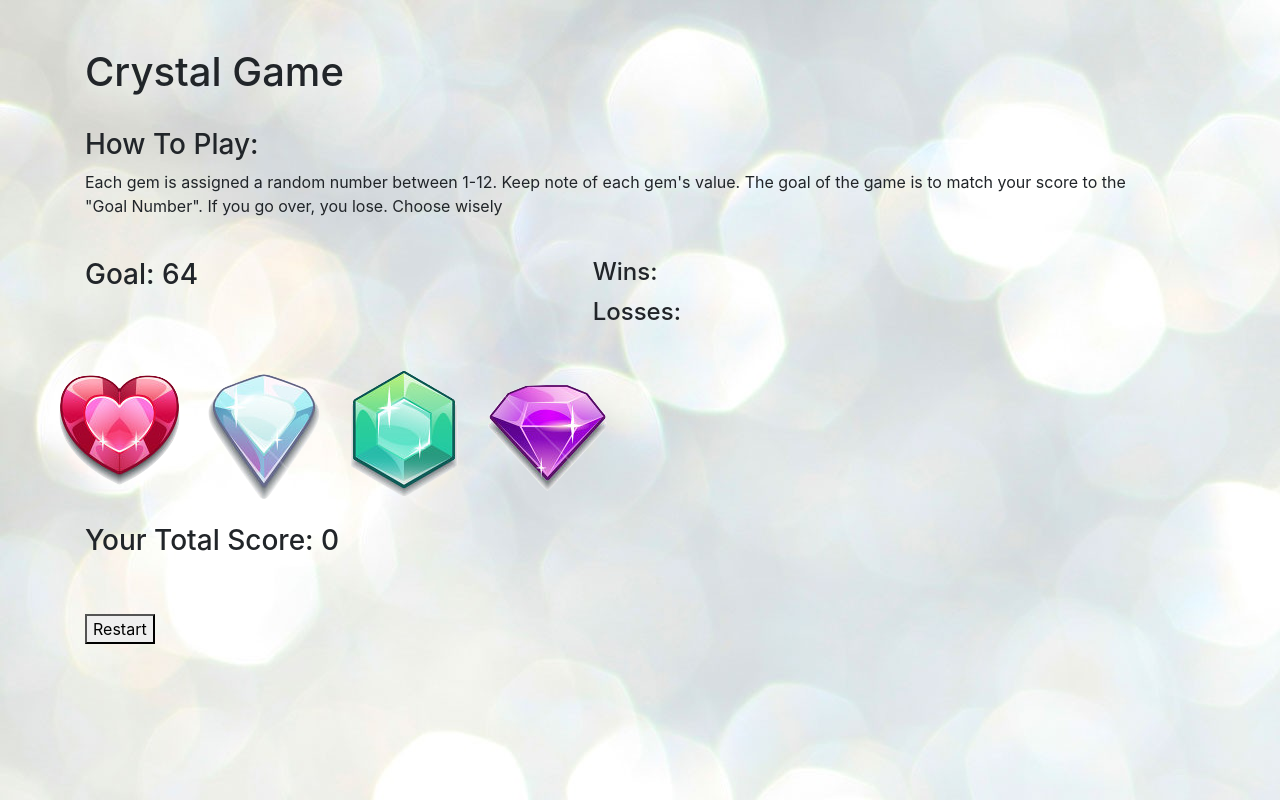
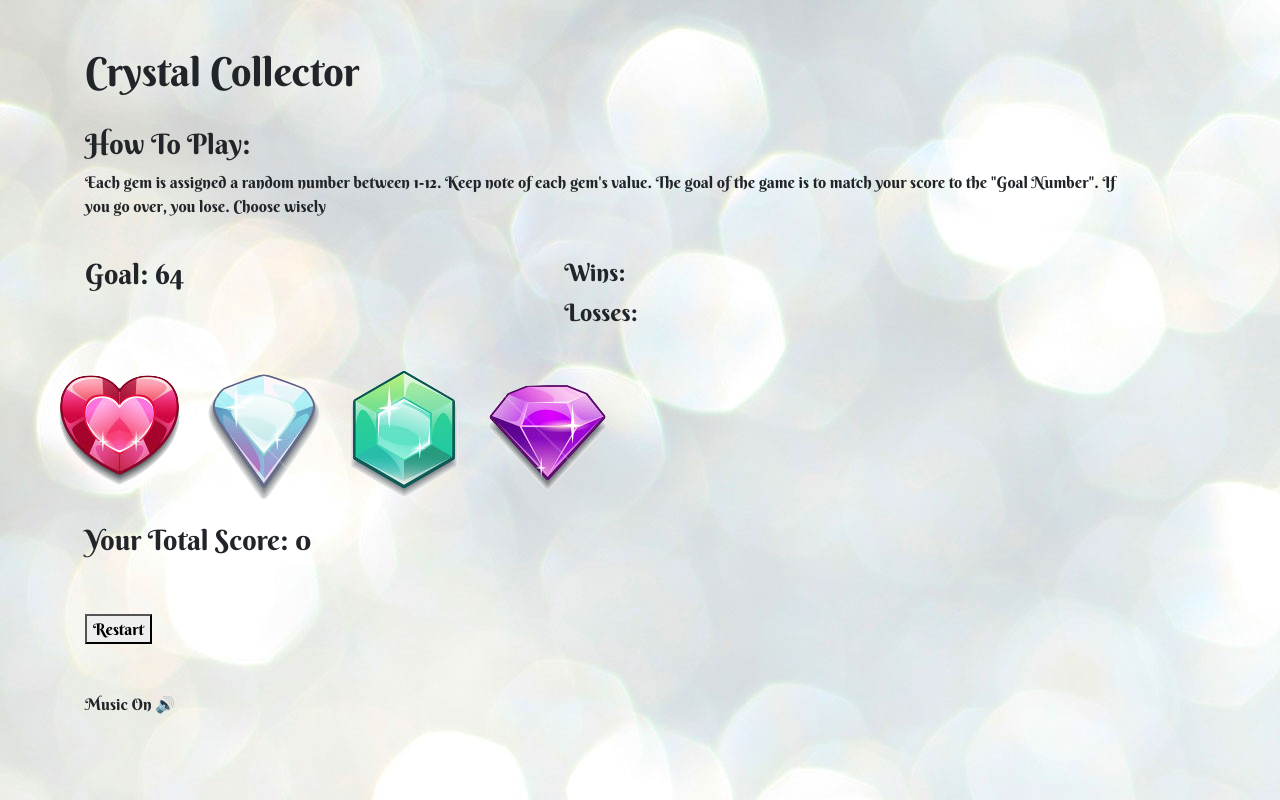
Before and after one commit to jbong0/CrystalCollector, a plain HTML site: page index.html in a window 1280 px wide. Drawn offline with nearby package versions, Linux system fonts and the light colour scheme.

Commit message:
Added Music Off button

```diff
--- a/assets/css/style.css
+++ b/assets/css/style.css
@@ -1,4 +1,9 @@
 
 body{
-    background-image: url('../images/glitz.jpg')
+    background-image: url('../images/glitz.jpg');
+    font-family: 'Berkshire Swash', cursive;
 }
+
+#music{
+	text-align: right;
+}
--- a/assets/javascript/game.js
+++ b/assets/javascript/game.js
@@ -101,4 +101,27 @@ $("#restartGame").on("click", function(){
 
 });
 
+
 audio.play();
+
+
+$("#music").on("click", function(){
+if(audio.play()){
+$("#music").html("<p>Music Off 	&#x1f507;</p>");
+audio.pause();
+
+
+}
+
+// $("#music").on("click", function(){
+// if(audio.pause()){}
+// $("#music").html("<p>Music On &#x1f50a;</p");
+// audio.play();
+
+});
+
+
+
+// $("#music").on("click", function(){
+// 	$("#music").html("<p>Music On &#x1f50a;</p>");
+// audio.play();
--- a/index.html
+++ b/index.html
@@ -12,6 +12,8 @@
     <link rel="stylesheet" href="assets/css/style.css">
     <!-- JQuery -->
     <script src="https://code.jquery.com/jquery-3.3.1.js" integrity="sha256-2Kok7MbOyxpgUVvAk/HJ2jigOSYS2auK4Pfzbm7uH60=" crossorigin="anonymous"></script>
+    <!-- google fonts -->
+    <link href="https://fonts.googleapis.com/css?family=Berkshire+Swash" rel="stylesheet">
 
 </head>
 
@@ -22,7 +24,7 @@
 
         <div class="row col-12">
             <div id="heading">
-                <h1>Crystal Game</h1>
+                <h1>Crystal Collector</h1>
             </div>
 
         <div class="row col-12 pt-4">
@@ -79,13 +81,16 @@
 
         </div>
 
+            <span id="music" class="pt-5">  Music On &#x1f50a; </span>
+        </div>
+
         </div>
 
         </div>
         </div>
     </div>
 
-    <script src="assets/javascript/game.js"></script>
+    <script src="assets/javascript/game.js"> </script>
 </body>
 </html>
 
```
